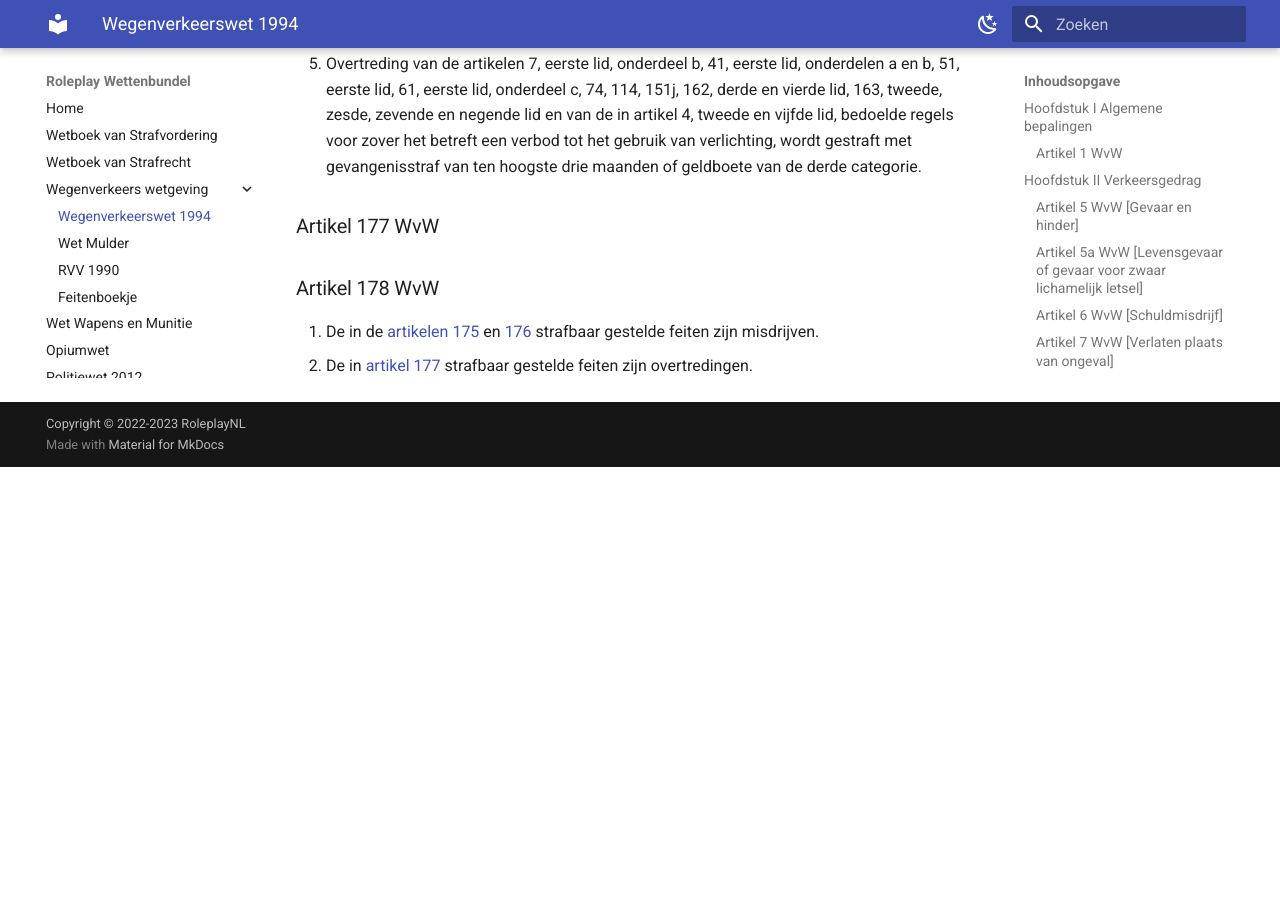
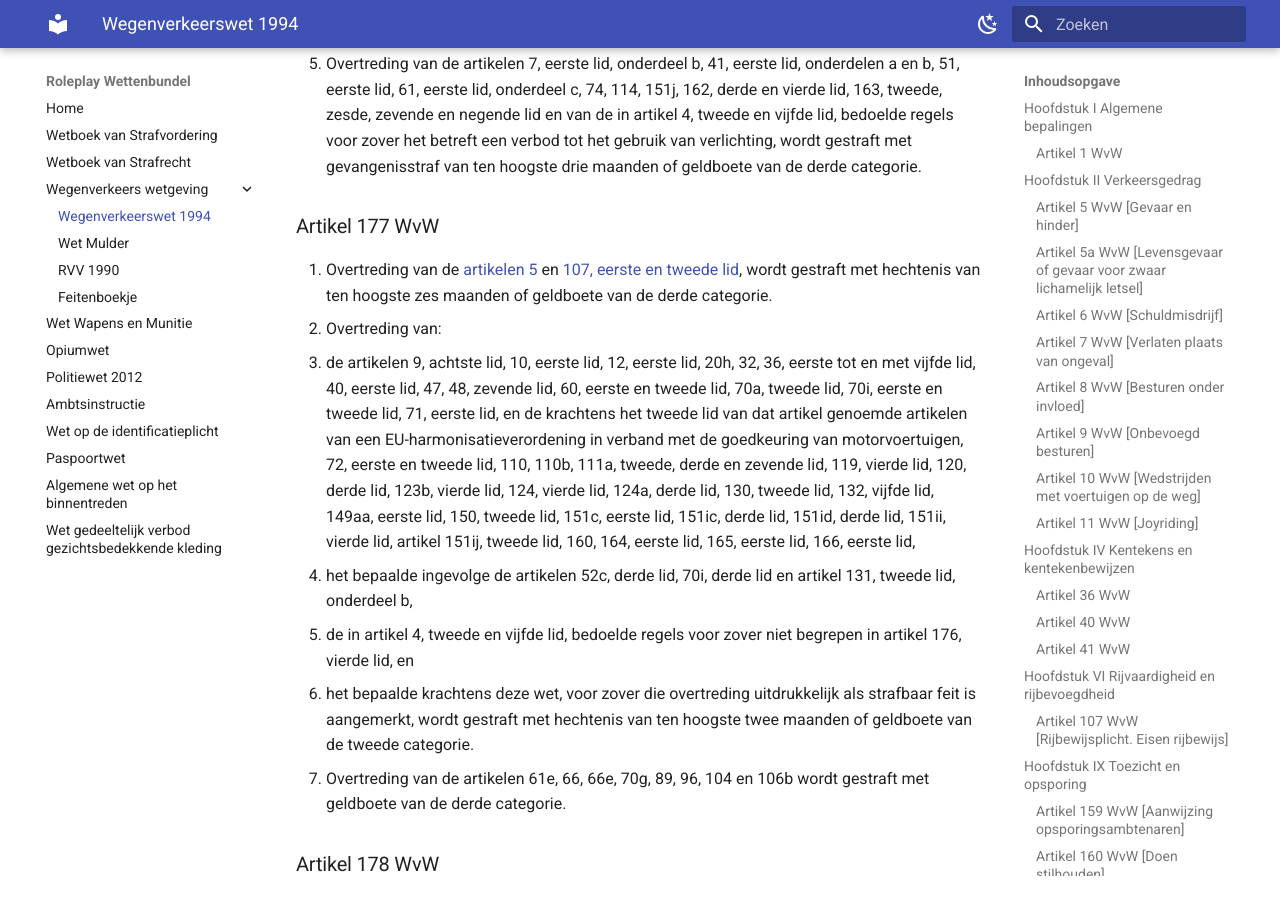
Before and after one commit to EnriqueFernandez20/FutureRP-Wettenbundel, an MkDocs documentation site: the page built from docs/wegenverkeerswet/wegenverkeerswet-1994.md, in a window 1280 px wide and 900 px high, scrolled down 8193 px. Built offline with MkDocs 1.6.1 and Material for MkDocs 9.7.7, drawn with Linux system fonts in a browser that asks for light colours; before the commit the page ends 8660 px from its top, so only the background shows below that.

Commit message:
Update wegenverkeerswet-1994.md

```diff
--- a/docs/wegenverkeerswet/wegenverkeerswet-1994.md
+++ b/docs/wegenverkeerswet/wegenverkeerswet-1994.md
@@ -138,7 +138,13 @@
 5. Overtreding van de artikelen 7, eerste lid, onderdeel b, 41, eerste lid, onderdelen a en b, 51, eerste lid, 61, eerste lid, onderdeel c, 74, 114, 151j, 162, derde en vierde lid, 163, tweede, zesde, zevende en negende lid en van de in artikel 4, tweede en vijfde lid, bedoelde regels voor zover het betreft een verbod tot het gebruik van verlichting, wordt gestraft met gevangenisstraf van ten hoogste drie maanden of geldboete van de derde categorie.
 
 ### Artikel 177 WvW
-
+1. Overtreding van de [artikelen 5](#artikel-5-wvw-gevaar-en-hinder) en [107, eerste en tweede lid](#artikel-107-wvw-rijbewijsplicht-eisen-rijbewijs), wordt gestraft met hechtenis van ten hoogste zes maanden of geldboete van de derde categorie.
+2. Overtreding van:
+   1. de artikelen 9, achtste lid, 10, eerste lid, 12, eerste lid, 20h, 32, 36, eerste tot en met vijfde lid, 40, eerste lid, 47, 48, zevende lid, 60, eerste en tweede lid, 70a, tweede lid, 70i, eerste en tweede lid, 71, eerste lid, en de krachtens het tweede lid van dat artikel genoemde artikelen van een EU-harmonisatieverordening in verband met de goedkeuring van motorvoertuigen, 72, eerste en tweede lid, 110, 110b, 111a, tweede, derde en zevende lid, 119, vierde lid, 120, derde lid, 123b, vierde lid, 124, vierde lid, 124a, derde lid, 130, tweede lid, 132, vijfde lid, 149aa, eerste lid, 150, tweede lid, 151c, eerste lid, 151ic, derde lid, 151id, derde lid, 151ii, vierde lid, artikel 151ij, tweede lid, 160, 164, eerste lid, 165, eerste lid, 166, eerste lid,
+   2. het bepaalde ingevolge de artikelen 52c, derde lid, 70i, derde lid en artikel 131, tweede lid, onderdeel b,
+   3. de in artikel 4, tweede en vijfde lid, bedoelde regels voor zover niet begrepen in artikel 176, vierde lid, en
+   4. het bepaalde krachtens deze wet, voor zover die overtreding uitdrukkelijk als strafbaar feit is aangemerkt, wordt gestraft met hechtenis van ten hoogste twee maanden of geldboete van de tweede categorie.
+3. Overtreding van de artikelen 61e, 66, 66e, 70g, 89, 96, 104 en 106b wordt gestraft met geldboete van de derde categorie.
 
 ### Artikel 178 WvW
 1. De in de [artikelen 175](#artikel-175-wvw) en [176](#artikel-176-wvw) strafbaar gestelde feiten zijn misdrijven.
```
